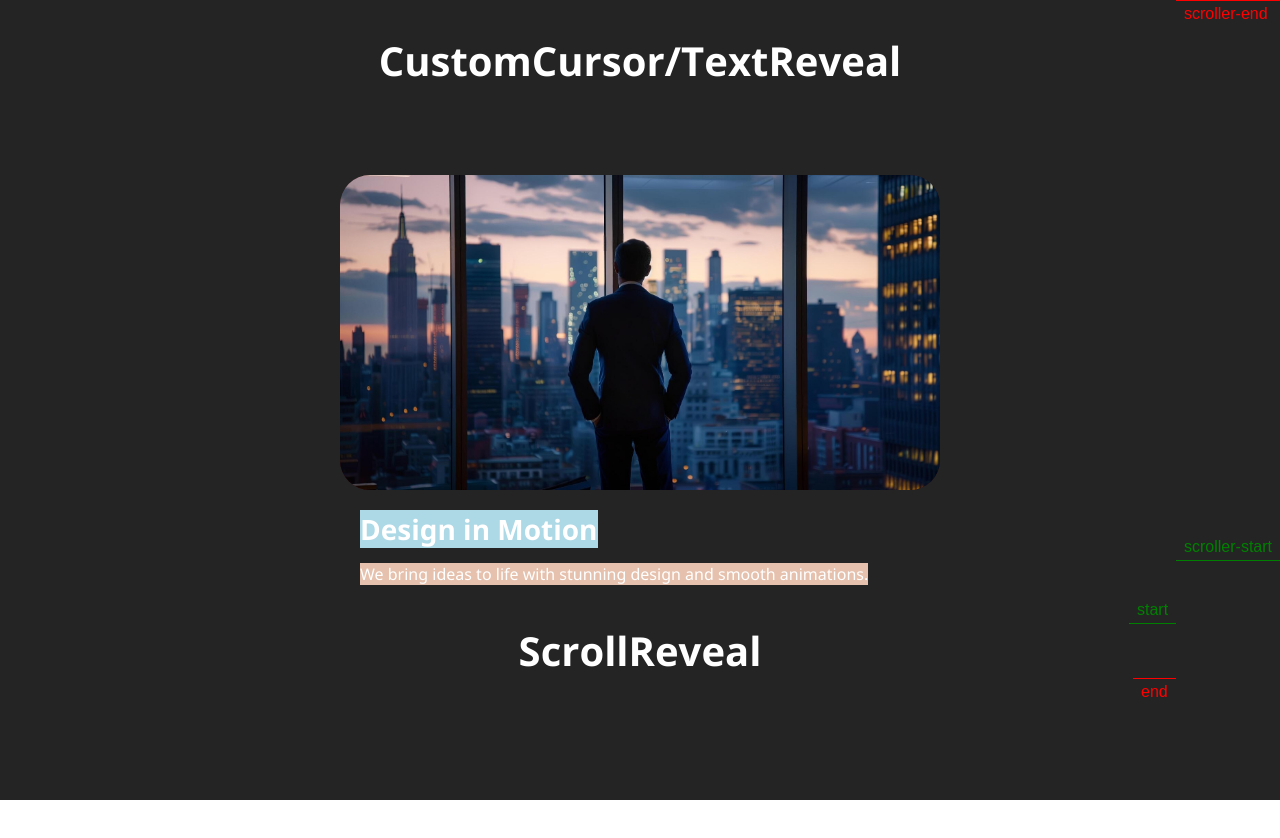
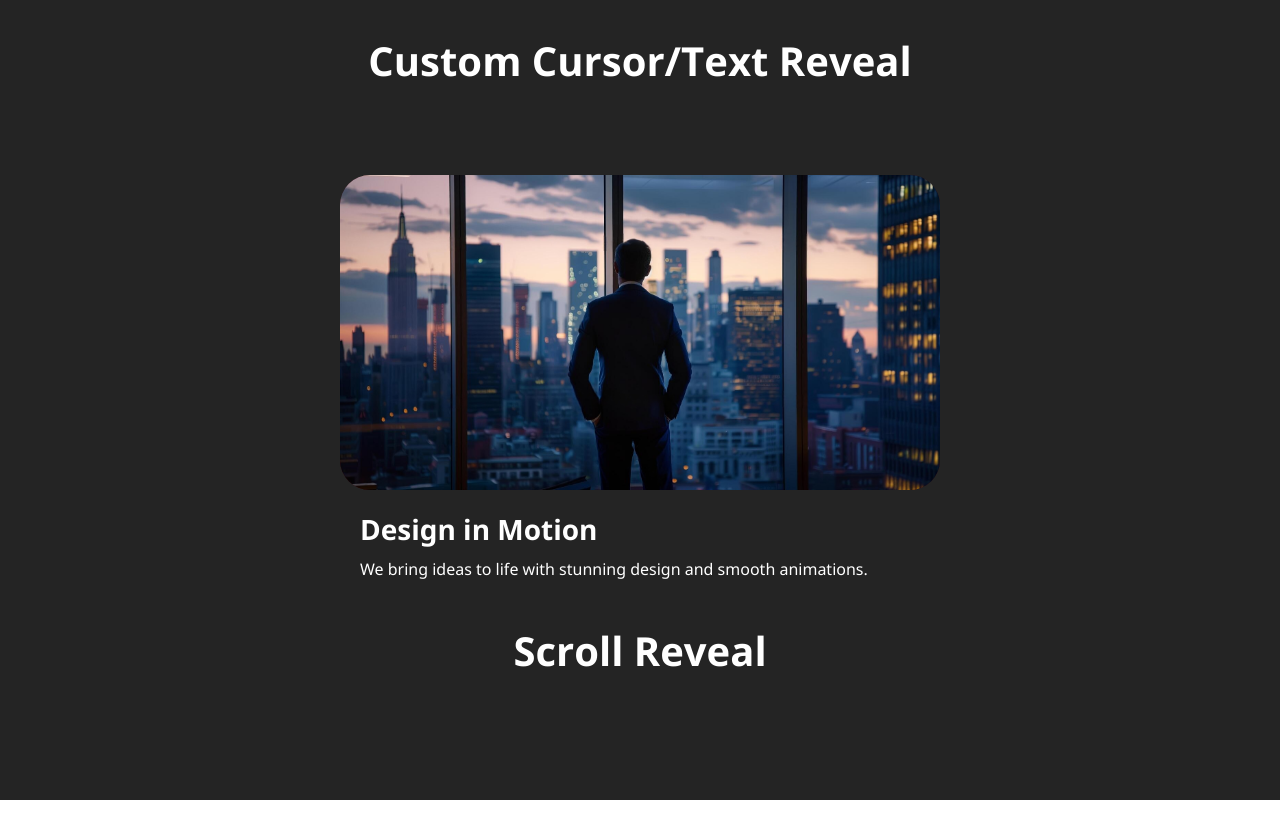
Before and after one commit to Dani-8/GSAP--CustomCursor, a plain HTML site: page index.html in a window 1280 px wide. Drawn offline with nearby package versions, Linux system fonts and the light colour scheme.

Commit message:
1st card complete

```diff
--- a/css.css
+++ b/css.css
@@ -33,7 +33,6 @@ html,body{
     transition: scale 0.3s ease;
     text-align: center; /* Center the icon */
     line-height: 20px; /* Match height for vertical centering */
-    cursor: pointer;
 }
 
 .cursor i {
@@ -100,18 +99,23 @@ h1 {
     padding: 20px;
     color: white;
     font-family: 'Segoe UI', Tahoma, Geneva, Verdana, sans-serif;
+    overflow: hidden;
+    /* background-color: red; */
 }
 
 .content h2{
     font-size: 28px;
     margin-bottom: 10px;
-    background-color: lightblue;
-    display: inline-block;
+    /* background-color: rgb(35, 104, 126); */
     overflow: hidden;
 }
 .content p{
-    background-color: rgb(230, 193, 173);
+    /* background-color: rgb(126, 58, 111); */
     font-size: 16px;
-    display: inline-block;
     overflow: hidden;
 }
+
+
+.content p span, .content h2 span {
+    display: inline-block;
+}
--- a/js.js
+++ b/js.js
@@ -12,9 +12,7 @@ document.addEventListener("mousemove", function(dets){
         scale = 3;
         cursor.innerHTML = dets.target.closest(".img") ? '<i class="fa-solid fa-arrow-right"></i>' : "";
 
-    }else if(dets.target.closest(".card")){
-        opacity = 1;
-        scale = 1;
+    }else{
         cursor.innerHTML = ""
     }
 
@@ -48,10 +46,20 @@ document.addEventListener("mousemove", function(dets){
 
 
 
+
+
+
 function animateText(selector) {
   const el = document.querySelector(selector);
-  el.innerHTML = el.textContent.split('').map(char => `<span>${char}</span>`).join('');
+
+  el.innerHTML = el.textContent
+    .split('')
+    .map(char => char === ' ' ? `<span>&nbsp;</span>` : `<span>${char}</span>`)
+    .join('');
+
   const spans = el.querySelectorAll('span');
+
+
   gsap.set(spans, { y: 100 });
   gsap.to(spans, {
     y: 0,
@@ -59,20 +67,14 @@ function animateText(selector) {
     duration: 0.5,
     ease: 'back.out',
     scrollTrigger: selector === '.heading2' ? {
-        trigger: el,
-        markers: true,
-        start: 'top 70%'
-      } : null
+      trigger: el,
+      start: 'top 70%' }
+      : null
   });
 }
 
 animateText('.heading1');
 animateText('.heading2');
-
-
-
-
-
 
 
 
@@ -86,9 +88,26 @@ animateText('.heading2');
 // CARD
 // CARD
 
+function animateCardTextp(cardTextp) {
+  gsap.set(cardTextp, { y: 70, opacity: 0})
 
-// var cardText = document.querySelector(".content p")
+  gsap.to(cardTextp, {
+    opacity: 1,
+    y: 0,
+    duration: 1,
+    ease: 'back.out',
+  })
+}
+function animateCardTexth2(cardTexth2) {
+  gsap.set(cardTexth2, { y: -100, opacity: 0})
 
+  gsap.to(cardTexth2, {
+    opacity: 1,
+    y: 0,
+    duration: 1,
+    ease: 'back.out',
+  })
+}
 
 gsap.from('.img img', {
     y: 800,
@@ -96,6 +115,5 @@ gsap.from('.img img', {
 
 })
 
-animateText(".content p");
-
-// console.log(cardText);
+animateCardTexth2('.content h2');
+animateCardTextp('.content p');
```
